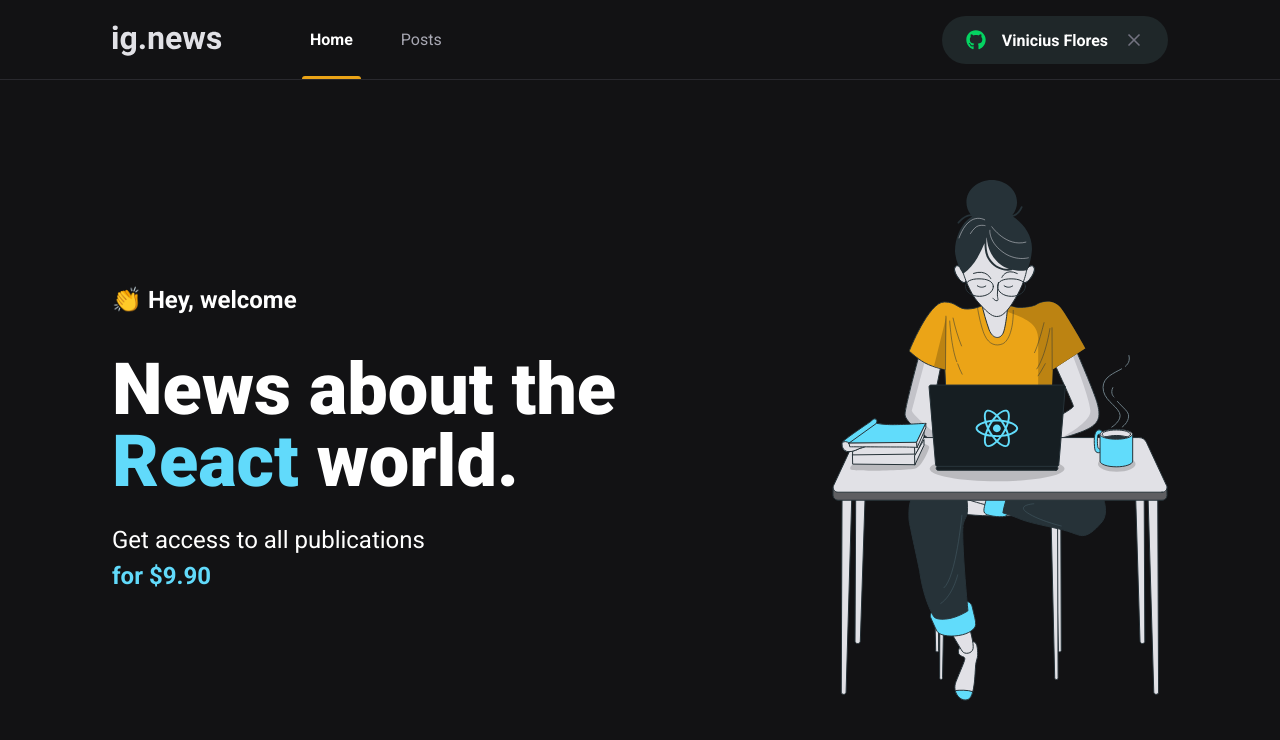
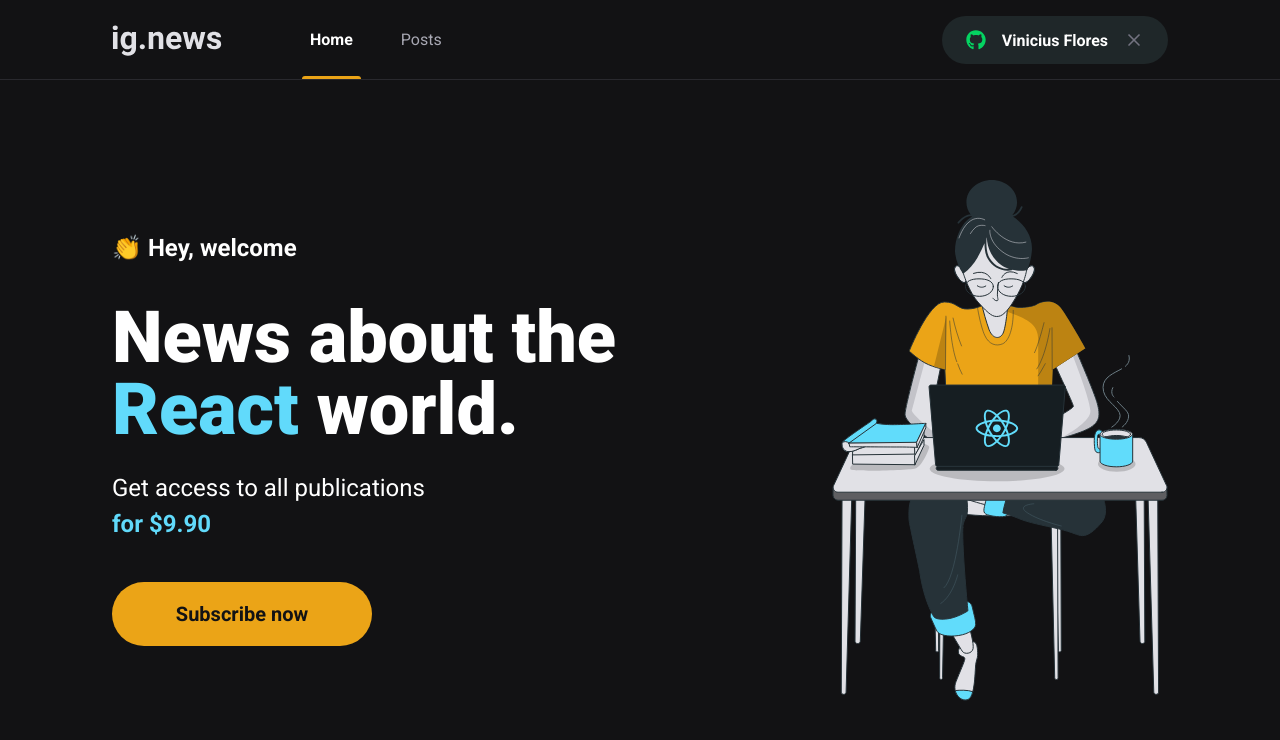
Before and after one commit to viniciusflores/ignews, a Next.js app: page / in a window 1280 px wide. Shown: the top 740 px of the page. Built offline with nearby package versions, Linux system fonts and the light colour scheme.

Commit message:
:construction: Created component subscribe

```diff
--- /dev/null
+++ b/src/components/SubscribeButton/index.tsx
@@ -0,0 +1,12 @@
+import styles from './styles.module.scss'
+
+export function SubscribeButton() {
+  return (
+    <button
+      type="button"
+      className={styles.subscribeButton}
+    >
+      Subscribe now
+    </button>
+  )
+}
--- /dev/null
+++ b/src/components/SubscribeButton/styles.module.scss
@@ -0,0 +1,20 @@
+.subscribeButton {
+  width: 260px;
+  height: 4rem;
+  border: 0;
+  border-radius: 2rem;
+  background: var(--yellow-500);
+  color: var(--gray-900);
+  font-size: 1.25rem;
+  font-weight: bold;
+
+  display: flex;
+  align-items: center;
+  justify-content: center;
+
+  transition: filter 0.2s;
+
+  &:hover {
+    filter: brightness(0.8)
+  }
+}
--- a/src/pages/home.module.scss
+++ b/src/pages/home.module.scss
@@ -39,4 +39,8 @@
       font-weight: bold;
     }
   }
+
+  button {
+    margin-top: 2.5rem;
+  }
 }
--- a/src/pages/index.tsx
+++ b/src/pages/index.tsx
@@ -1,5 +1,6 @@
 import Head from 'next/head'
 import styles from './home.module.scss'
+import { SubscribeButton } from '../components/SubscribeButton/'
 
 export default function Home() {
   return (
@@ -15,6 +16,8 @@
             Get access to all publications <br />
             <span>for $9.90</span>
           </p>
+
+          <SubscribeButton />
         </section>
         <img src="/images/avatar.svg" alt="Girl coding" />
       </main>
```
